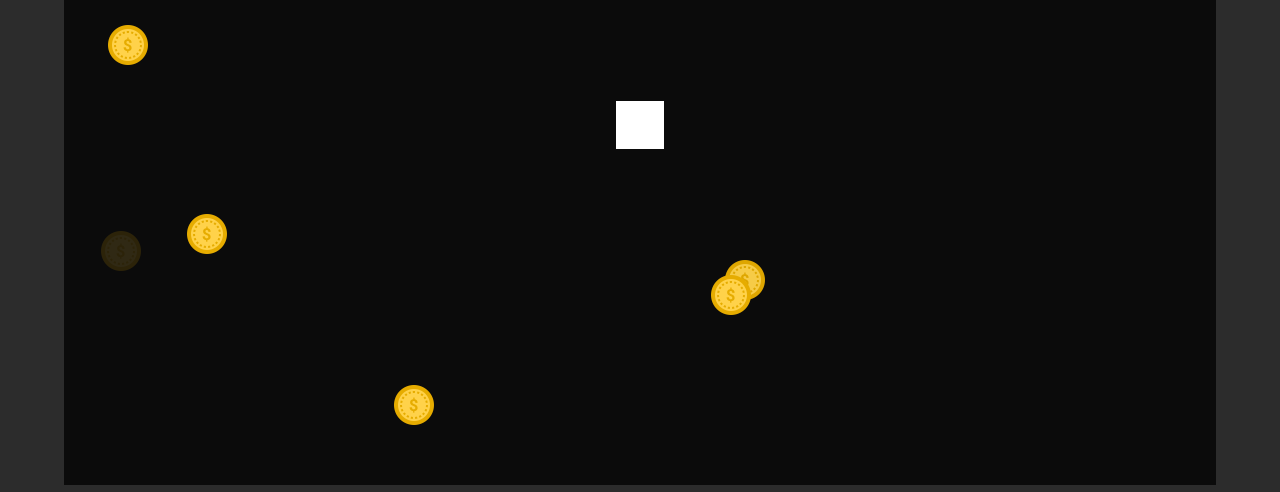
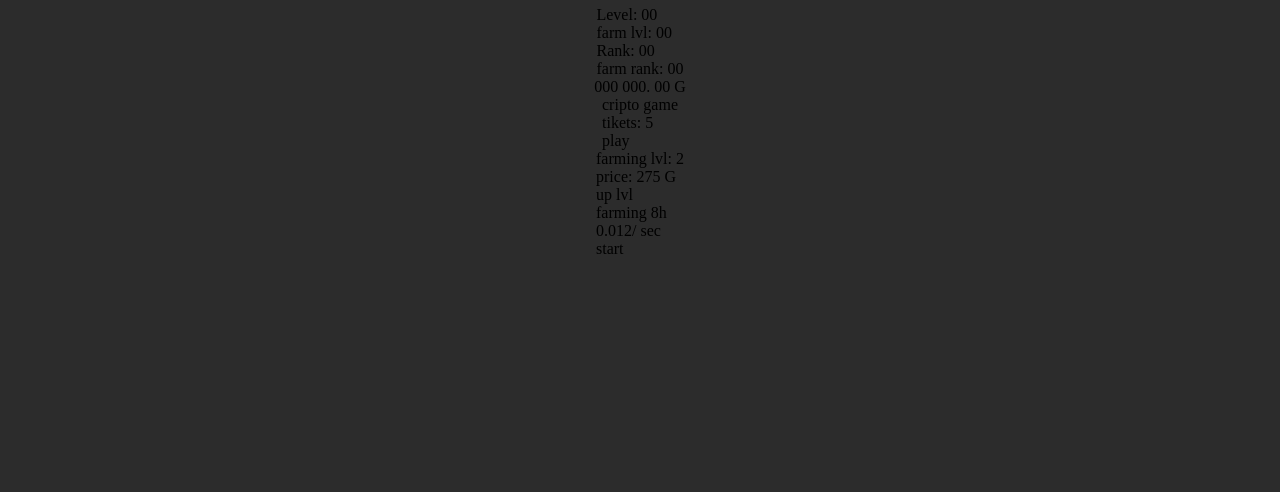
Before and after one commit to bulatfed/airogriphon, a plain HTML site: page index.html in a window 1280 px wide. Shown: the part 308-800 px from the top of the page. Drawn offline with Linux system fonts and the light colour scheme; a web font is replaced by a local one.

Commit message:
Update index.html

```diff
--- a/index.html
+++ b/index.html
@@ -9,16 +9,57 @@
     <link href="https://fonts.googleapis.com/css2?family=Geo&display=swap" rel="stylesheet">
 </head>
 <body>
-    <div id="statusBar">
-        <div id="timer">Таймер: 180</div>
-        <div id="score">Счет: 0</div>
+    <h1>GRIFFON</h1>
+    <div id="lvlrank_box">
+        <div id="lvl_box">
+            <div id="lvl">Level: 00</div>
+            <div id="farm_lvl">farm lvl: 00</div>
+        </div>
+        <div id="rank_box">
+            <div id="rank">Rank: 00</div>
+            <div id="rank_lvl">farm rank: 00</div>
+        </div>
     </div>
-    <div id="gameField">
-        <div id="mainSquare"></div>
-        <div id="laser" class="hidden"></div>
-        <div id="saw" class="hidden"></div>
-        <div id="sawWarning" class="hidden"></div>
+
+    <div id="coins_nubers">000 000. 00 G</div>
+    <div id="game_box">
+        <div id="game_picture">
+            <div id="grean_img"></div>
+            <div id="red_img"></div>
+            <div id="white_img"></div>
+            <div id="yellow_img"></div>
+            <div id="red_coin_img"></div>
+            <div id="green_coin_img"></div>
+        </div>
+        <div id="game_sittings">
+            <span id="top_cripto_game">cripto game</span>
+            <div id="tikets">tikets: 5</div>
+            <div id="tiket_img"></div>
+            <div id="game_button_play">
+                <span>play</span>
+            </div>
+        </div>
     </div>
+
+    <div id="farm">
+        <div id="farm_lvl_box">
+            <div id="farming_lvl">farming lvl: 2</div>
+            <div id="farming_price">price: 275 G</div>
+            <div id="farm_button_uplvl">
+                <span>up lvl</span>
+            </div>
+        </div>
+        <div id="farm_start">
+            <div id="farm_start_top">farming 8h</div>
+            <div id="farm_start_under_top">0.012/ sec</div>
+            <div id="farm_button_start">
+                <span>start</span>
+            </div>
+        </div>
+    </div>
+
+
+
     <script src="script.js"></script>
 </body>
 </html>
```
